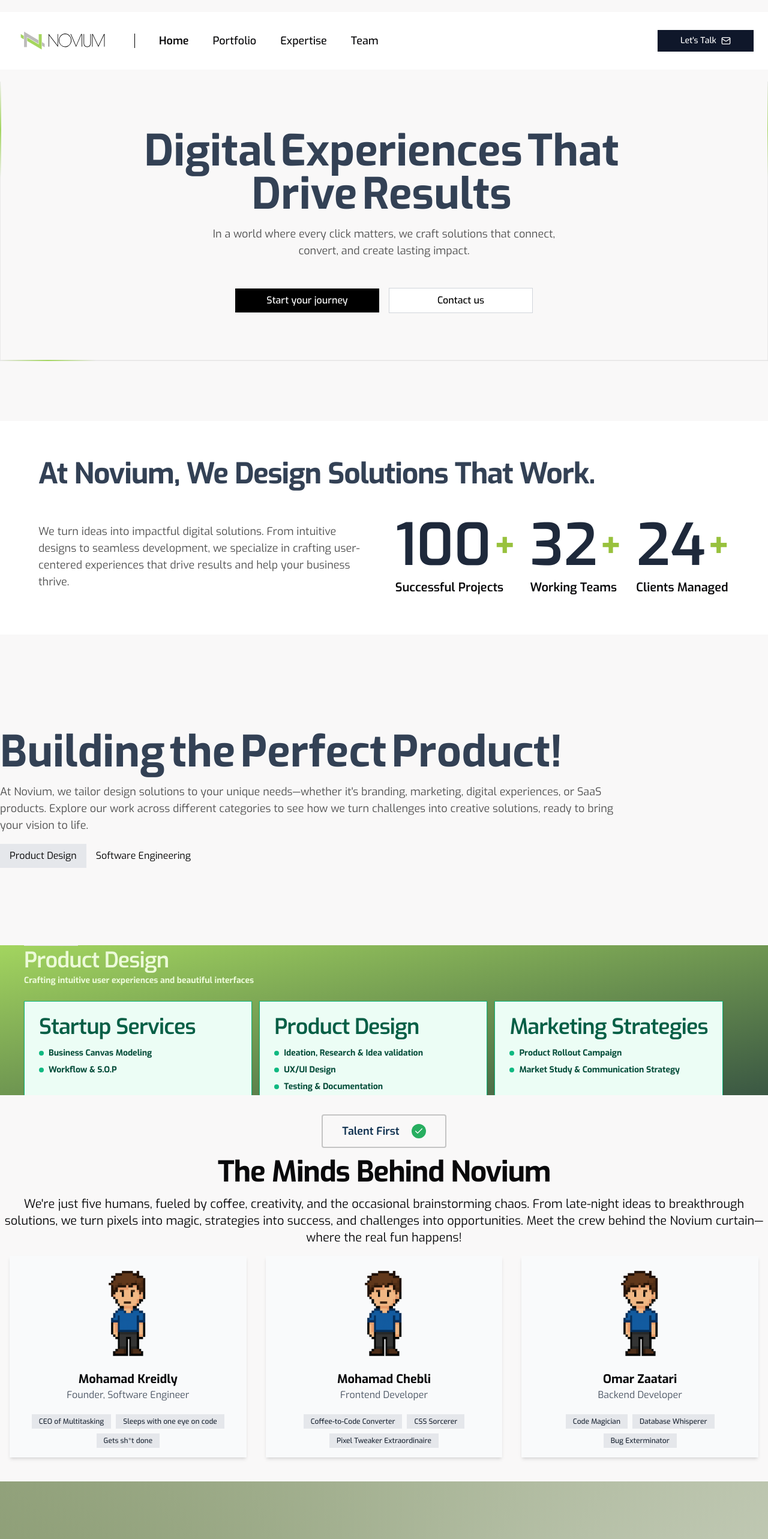
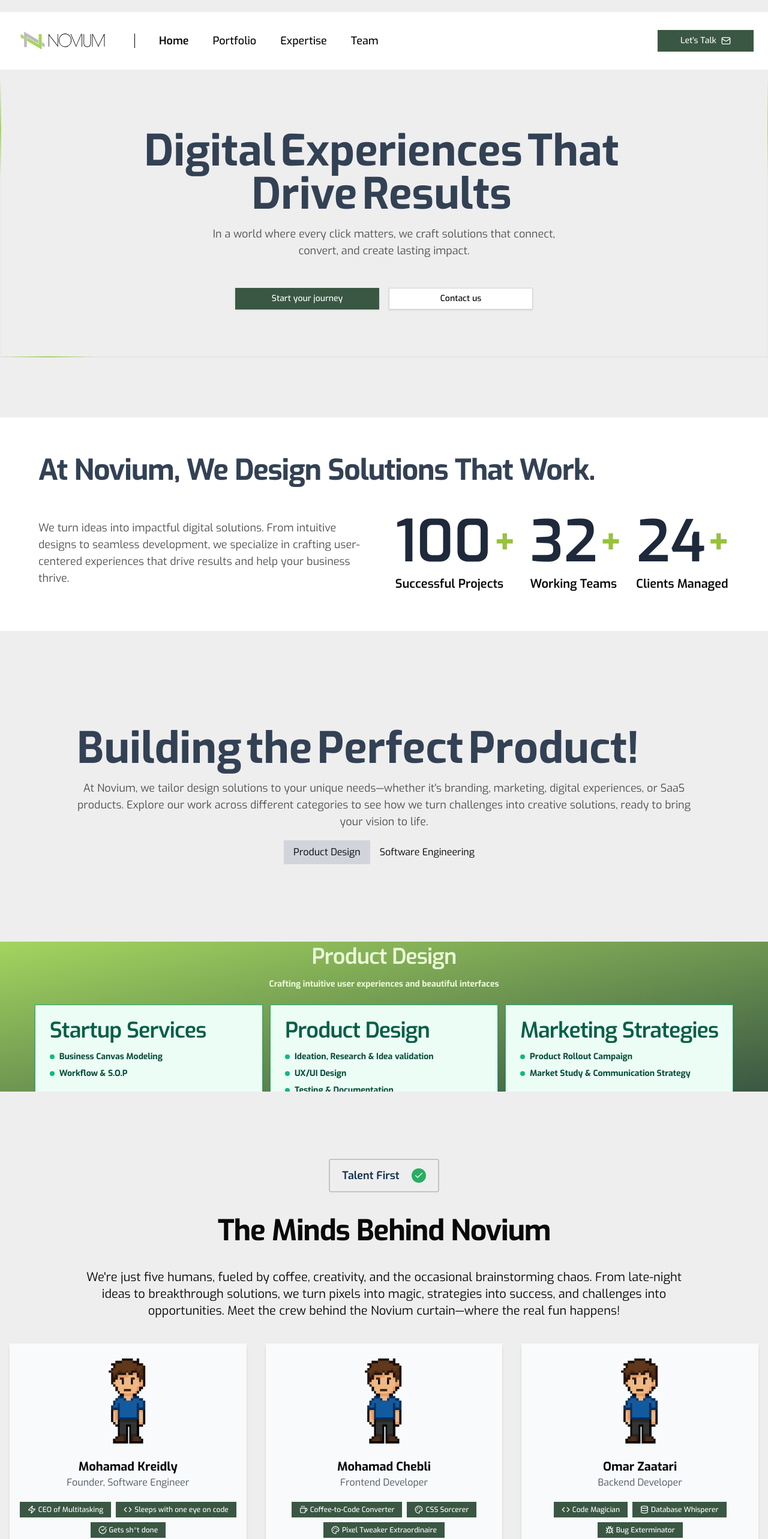
Before and after one commit to noviumcollective/novium-web, a Next.js app: page / in a window 1280 px wide. Shown: the top 2566 px of the page at 60% size. Built offline with nearby package versions, Linux system fonts and the light colour scheme.

Commit message:
ui fixes, consistency

```diff
--- a/src/app/globals.css
+++ b/src/app/globals.css
@@ -62,10 +62,10 @@
 
 @layer base {
     * {
-        @apply border-border;
+        @apply border-border scroll-smooth;
     }
     body {
         font-family: var(--font-family);
-        @apply bg-background text-foreground;
+        @apply bg-background text-foreground scroll-smooth;
     }
 }
--- a/src/components/globals/nav-bar.tsx
+++ b/src/components/globals/nav-bar.tsx
@@ -60,7 +60,7 @@ export default function Navbar() {
                         Portfolio
                     </Link>
                     <Link
-                        href="/"
+                        href="#expertise"
                         className={cn(
                             "text-lg font-medium transition-colors hover:text-gray-900",
                             path === "/expertise" && "font-semibold"
@@ -69,7 +69,7 @@ export default function Navbar() {
                         Expertise
                     </Link>
                     <Link
-                        href="/"
+                        href="#team"
                         className={cn(
                             "text-lg font-medium transition-colors hover:text-gray-900",
                             path === "/team" && "font-semibold"
@@ -82,7 +82,7 @@ export default function Navbar() {
                 {/* Contact Button */}
                 <div className="hidden lg:block ml-auto">
                     <Link href="mailto:sales@novium.io">
-                        <Button className="w-40 transform bg-slate-900 px-6 py-2 font-medium text-white transition-all duration-300 hover:-translate-y-0.5 hover:bg-gray-800">
+                        <Button className="w-40 transform px-6 py-2 font-medium transition-all duration-300 hover:-translate-y-0.5">
                             Let&apos;s Talk
                             <Mail className="h-4 w-4 text-white" strokeWidth={2} />
                         </Button>
@@ -109,28 +109,28 @@ export default function Navbar() {
                                 Home
                             </Link>
                             <Link
-                                href="/portfolio"
+                                href="/"
                                 className={cn("text-lg font-medium", path === "/portfolio" && "font-semibold")}
                                 onClick={() => setIsOpen(false)}
                             >
                                 Portfolio
                             </Link>
                             <Link
-                                href="/expertise"
+                                href="#expertise"
                                 className={cn("text-lg font-medium", path === "/expertise" && "font-semibold")}
                                 onClick={() => setIsOpen(false)}
                             >
                                 Expertise
                             </Link>
                             <Link
-                                href="/team"
+                                href="#team"
                                 className={cn("text-lg font-medium", path === "/team" && "font-semibold")}
                                 onClick={() => setIsOpen(false)}
                             >
                                 Team
                             </Link>
                             <Link href="mailto:sales@novium.io">
-                                <Button className="w-40 transform bg-slate-900 px-6 py-2 font-medium text-white transition-all duration-300 hover:-translate-y-0.5 hover:bg-gray-800">
+                                <Button className="w-40 transform px-6 py-2 font-medium text-white transition-all duration-300 hover:-translate-y-0.5">
                                     Let&apos;s Talk
                                     <Mail className="h-4 w-4 text-white" strokeWidth={2} />
                                 </Button>
--- a/src/components/sections/cta.tsx
+++ b/src/components/sections/cta.tsx
@@ -10,7 +10,10 @@ export default function CTA() {
                 Great Ideas Start with
                 <br />a Simple Conversation
             </Heading>
-            <Button variant="outline" className="gap-2 text-white border-white py-6 bg-transparent">
+            <Button
+                variant="outline"
+                className="w-60 gap-2 text-novium-dark-green hover:border-novium-dark-green hover:text-white hover:bg-novium-dark-green border-white py-6 bg-white"
+            >
                 Let&apos;s Talk
                 <Mail className="h-4 w-4text-white" strokeWidth={2} />
             </Button>
--- a/src/components/sections/custom-tabs/services-tabs.tsx
+++ b/src/components/sections/custom-tabs/services-tabs.tsx
@@ -10,8 +10,8 @@ const tabs = [
         title: "Product Design",
         value: "product_design",
         content: (
-            <div className="w-full overflow-hidden relative h-full p-5 md:p-10 text-xl md:text-4xl font-bold text-white bg-gradient-to-br from-novium-green to-novium-dark-green flex flex-col justify-center items-start">
-                <CardHeader className="px-0 pt-0">
+            <div className="w-full overflow-hidden relative h-full p-5 md:p-10 text-xl md:text-4xl font-bold text-white bg-gradient-to-br from-novium-green to-novium-dark-green flex flex-col justify-center items-center">
+                <CardHeader className="px-0 pt-0 flex flex-col justify-center items-center gap-3">
                     <Badge
                         variant="outline"
                         className="w-fit bg-emerald-100 text-emerald-800 dark:bg-emerald-900/30 dark:text-emerald-100"
@@ -81,8 +81,8 @@ const tabs = [
         title: "Software Engineering",
         value: "software_engineering",
         content: (
-            <div className="w-full overflow-hidden relative h-full p-5 md:p-10 text-xl md:text-4xl font-bold text-white bg-gradient-to-br from-novium-secondary to-novium-primary flex flex-col justify-center items-start">
-                <CardHeader className="px-0 pt-0">
+            <div className="w-full overflow-hidden relative h-full p-5 md:p-10 text-xl md:text-4xl font-bold text-white bg-gradient-to-br from-novium-secondary to-novium-primary flex flex-col justify-center items-center">
+                <CardHeader className="px-0 pt-0 flex flex-col justify-center items-center gap-3">
                     <Badge variant="outline" className="w-fit bg-white">
                         Development Focus
                     </Badge>
@@ -157,7 +157,7 @@ const tabs = [
 
 export function ServicesTabs() {
     return (
-        <div className="h-[110dvh] lg:h-[60dvh] [perspective:1000px] relative flex flex-col container mx-auto w-full items-start justify-start my-40 px-4 lg:px-0">
+        <div id="expertise" className="h-[110dvh] lg:h-[60dvh] [perspective:1000px] relative flex flex-col container mx-auto w-full items-center justify-center my-40 px-4 lg:px-0">
             <div className="">
                 <h1 className="z-10 text-2xl font-bold text-slate-700 md:text-4xl lg:text-7xl dark:text-slate-300">
                     {"Building the Perfect Product!".split(" ").map((word, index) => (
@@ -187,7 +187,7 @@ export function ServicesTabs() {
                         duration: 0.3,
                         delay: 0.8,
                     }}
-                    className="py-4 text-lg font-normal text-neutral-600 max-w-5xl"
+                    className="py-4 text-lg text-center font-normal text-neutral-600 max-w-5xl"
                 >
                     At Novium, we tailor design solutions to your unique needs—whether it&apos;s branding, marketing,
                     digital experiences, or SaaS products. Explore our work across different categories to see how we
--- a/src/components/sections/custom-tabs/tabs.tsx
+++ b/src/components/sections/custom-tabs/tabs.tsx
@@ -40,7 +40,7 @@ export const Tabs = ({
         <>
             <div
                 className={cn(
-                    "flex flex-row h-20 items-center justify-start [perspective:1000px] relative overflow-auto sm:overflow-visible no-visible-scrollbar max-w-full w-full",
+                    "flex flex-row h-20 items-center justify-center [perspective:1000px] relative overflow-auto sm:overflow-visible no-visible-scrollbar max-w-full w-full",
                     containerClassName
                 )}
             >
@@ -62,7 +62,7 @@ export const Tabs = ({
                                 layoutId="clickedbutton"
                                 transition={{ type: "spring", bounce: 0.3, duration: 0.6 }}
                                 className={cn(
-                                    "absolute inset-0 bg-gray-200",
+                                    "absolute inset-0 bg-gray-300",
                                     activeTabClassName
                                 )}
                             />
--- a/src/components/sections/hero.tsx
+++ b/src/components/sections/hero.tsx
@@ -1,6 +1,7 @@
 "use client";
 
 import { motion } from "framer-motion";
+import { Button } from "../ui/button";
 
 export default function Hero() {
     return (
@@ -61,12 +62,12 @@ export default function Hero() {
                     }}
                     className="relative z-10 mt-8 flex flex-wrap items-center justify-center gap-4"
                 >
-                    <button className="w-60 transform bg-black px-6 py-2 font-medium text-white transition-all duration-300 hover:-translate-y-0.5 hover:bg-gray-800 dark:bg-white dark:text-black dark:hover:bg-gray-200">
+                    <Button className="w-60 transform px-6 py-2 font-medium text-white transition-all duration-300 hover:-translate-y-0.5">
                         Start your journey
-                    </button>
-                    <button className="w-60 transform border border-gray-300 bg-white px-6 py-2 font-medium text-black transition-all duration-300 hover:-translate-y-0.5 hover:bg-gray-100 dark:border-gray-700 dark:bg-black dark:text-white dark:hover:bg-gray-900">
+                    </Button>
+                    <Button className="w-60 transform border border-gray-300 bg-white px-6 py-2 font-medium text-black transition-all duration-300 hover:-translate-y-0.5">
                         Contact us
-                    </button>
+                    </Button>
                 </motion.div>
             </div>
         </div>
--- a/src/components/sections/team-section/team-section.tsx
+++ b/src/components/sections/team-section/team-section.tsx
@@ -5,10 +5,10 @@ import Container from "../../primatives/container";
 import Heading from "../../primatives/heading";
 import Subheading from "../../primatives/subheading";
 import Avatar1 from "@/assets/image.png";
-import Avatar2 from "@/assets/image2.png";
 import { useRef } from "react";
 import { useInView, motion } from "framer-motion";
 import Image from "next/image";
+import { Coffee, Code, Database, Eye, Sparkles, Wand2, Bug, Zap, CheckCircle, Palette } from "lucide-react";
 
 type TeamMember = {
     name: string;
@@ -64,17 +64,34 @@ export default function TeamSection() {
         },
     };
 
+    const getTagIcon = (tag: string) => {
+        const tagLower = tag.toLowerCase();
+
+        if (tagLower.includes("coffee")) return Coffee;
+        if (tagLower.includes("css") || tagLower.includes("pixel")) return Palette;
+        if (tagLower.includes("code") || tagLower.includes("converter")) return Code;
+        if (tagLower.includes("database") || tagLower.includes("whisperer")) return Database;
+        if (tagLower.includes("eye") || tagLower.includes("sleep")) return Eye;
+        if (tagLower.includes("magic") || tagLower.includes("sorcerer")) return Wand2;
+        if (tagLower.includes("bug")) return Bug;
+        if (tagLower.includes("ceo") || tagLower.includes("multitask")) return Zap;
+        if (tagLower.includes("get") || tagLower.includes("done")) return CheckCircle;
+
+        // Default icon
+        return Sparkles;
+    };
+
     return (
-        <Container>
-            <div className="space-y-4" ref={ref}>
+        <Container className="mt-60 mb-32">
+            <div id="team" className="w-full flex flex-col gap-10" ref={ref}>
                 <SectionTag />
                 <Heading className="text-center">The Minds Behind Novium</Heading>
-                <Subheading className="text-center">
+                <p className="text-center text-sm md:text-xl leading-relaxed m-0 flex-1 max-w-5xl mx-auto">
                     We&apos;re just five humans, fueled by coffee, creativity, and the occasional brainstorming chaos.
                     From late-night ideas to breakthrough solutions, we turn pixels into magic, strategies into success,
                     and challenges into opportunities. Meet the crew behind the Novium curtain—where the real fun
                     happens!
-                </Subheading>
+                </p>
 
                 <div className="container mx-auto px-4">
                     <motion.div
@@ -104,14 +121,18 @@ export default function TeamSection() {
                                     <p className="text-gray-600 mb-3">{member.role}</p>
 
                                     <div className="flex flex-wrap justify-center gap-2 mt-2">
-                                        {member.tags.map((tag, tagIndex) => (
-                                            <span
-                                                key={tagIndex}
-                                                className="px-3 py-1 bg-gray-200 text-gray-800 text-xs font-medium"
-                                            >
-                                                {tag}
-                                            </span>
-                                        ))}
+                                        {member.tags.map((tag, tagIndex) => {
+                                            const IconComponent = getTagIcon(tag);
+                                            return (
+                                                <span
+                                                    key={tagIndex}
+                                                    className="px-3 py-1 bg-novium-dark-green text-white hover:text-novium-dark-green hover:bg-white transition-all text-xs font-medium flex items-center gap-1 shadow-sm border border-novium-dark-green"
+                                                >
+                                                    <IconComponent className="w-3.5 h-3.5" />
+                                                    {tag}
+                                                </span>
+                                            );
+                                        })}
                                     </div>
                                 </div>
                             </motion.div>
--- a/src/components/ui/button.tsx
+++ b/src/components/ui/button.tsx
@@ -9,14 +9,10 @@ const buttonVariants = cva(
     {
         variants: {
             variant: {
-        default:
-          "bg-primary text-primary-foreground shadow hover:bg-primary/90",
-        destructive:
-          "bg-destructive text-destructive-foreground shadow-sm hover:bg-destructive/90",
-        outline:
-          "border border-input bg-background shadow-sm hover:bg-accent hover:text-accent-foreground",
-        secondary:
-          "bg-secondary text-secondary-foreground shadow-sm hover:bg-secondary/80",
+                default: "bg-novium-dark-green border border-novium-dark-green hover:[&_svg]:text-novium-dark-green text-primary-foreground shadow hover:bg-transparent hover:text-novium-dark-green",
+                destructive: "bg-destructive text-destructive-foreground shadow-sm hover:bg-destructive/90",
+                outline: "border border-input bg-background shadow-sm hover:bg-accent hover:text-accent-foreground",
+                secondary: "bg-secondary text-secondary-foreground shadow-sm hover:bg-secondary/80",
                 ghost: "hover:bg-accent hover:text-accent-foreground",
                 link: "text-primary underline-offset-4 hover:underline",
             },
@@ -32,7 +28,7 @@ const buttonVariants = cva(
             size: "default",
         },
     }
-)
+);
 
 export interface ButtonProps
   extends React.ButtonHTMLAttributes<HTMLButtonElement>,
--- a/tailwind.config.ts
+++ b/tailwind.config.ts
@@ -39,7 +39,7 @@ export default {
                 "novium-text": "#2B2D2F",
 
                 // novium bg color
-                "novium-bg": "#F9F8F8",
+                "novium-bg": "#EEE",
 
                 // product building section colors
                 "p-blue": "#60A5FA",
```
Lines whose indentation alone changed are shown as unchanged.
